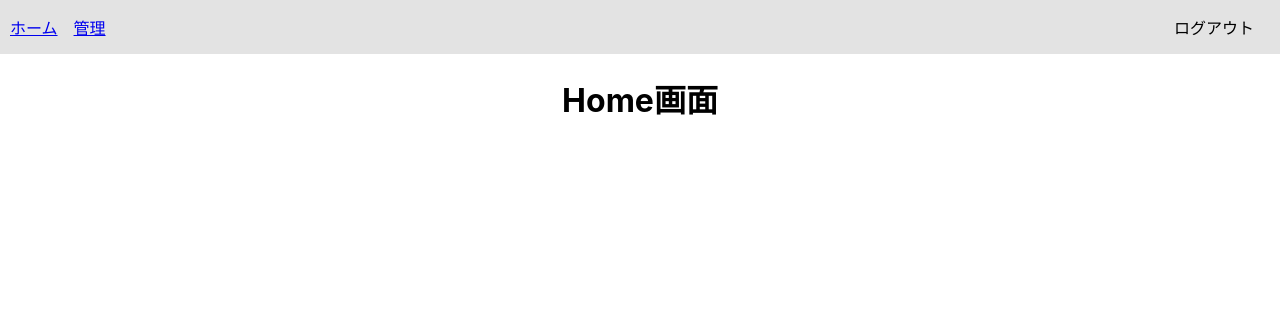
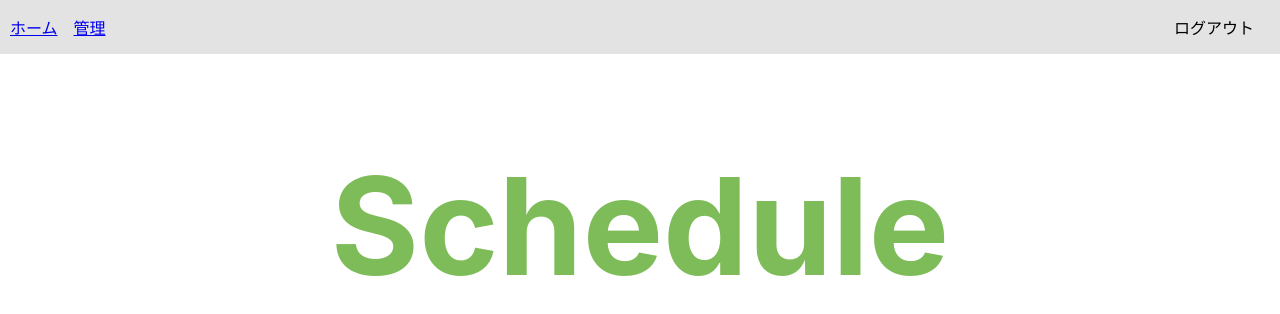
Before and after one commit to TakaShinoda/schedule, a React (Create React App) app: page / in a window 1280 px wide. Shown: the top 314 px of the page. Built offline with nearby package versions, Linux system fonts and the light colour scheme.

Commit message:
タイトルをレスポンシブに対応

```diff
--- a/src/components/Home.jsx
+++ b/src/components/Home.jsx
@@ -1,9 +1,25 @@
 import React from 'react';
+import MediaQuery from "react-responsive";
+
 
 const Home = () => {
     return (
         <div>
-            <h1>Home画面</h1>
+            <div className="title">
+                {/**PC画面サイズ */}
+                <MediaQuery query="(min-width: 768px)">
+                  <div className="max-width">
+                    <h1>Schedule</h1>
+                </div>
+                </MediaQuery>
+                {/**スマホ画面サイズ */}
+                <MediaQuery query="(max-width: 767px)">
+                    <div className="min-width">
+                        <h1>Schedule</h1>
+                    </div>
+                </MediaQuery>
+
+            </div>
         </div>
     );
 }
```
